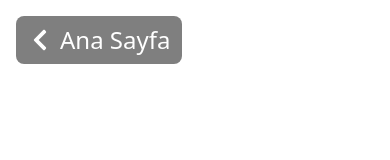
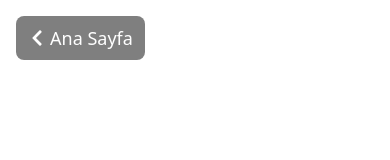
Before and after one commit to belenpartners1/villabelen, a Next.js app: page /catalog in a window 390 px wide. Shown: the top 160 px of the page. Built offline with nearby package versions, Linux system fonts and the light colour scheme.

Commit message:
changed backbutton responsiveness

```diff
--- a/src/components/BackButton.jsx
+++ b/src/components/BackButton.jsx
@@ -9,7 +9,7 @@ const BackButton = () => {
       href="/"
       target="_self"
       rel="noopener noreferrer"
-      className="absolute top-4 left-4 md:top-8 flex items-center gap-2 z-10 bg-black/50 backdrop-blur-md px-3 py-2 text-2xl rounded-lg text-white hover:bg-black/20 transition"
+      className="absolute top-4 left-4 md:top-8 flex items-center gap-1 md:gap-2 z-10 bg-black/50 backdrop-blur-md px-3 py-2 text-lg md:text-2xl rounded-lg text-white hover:bg-black/20 transition"
     >
       <FaChevronLeft />
       <p>Ana Sayfa</p>
--- a/src/components/NavButton.jsx
+++ b/src/components/NavButton.jsx
@@ -5,7 +5,7 @@ const NavButton = ({ href, label }) => {
   return (
     <Link
       href={href}
-      className="group relative flex items-center justify-center md:h-20 h-10 rounded-lg md:rounded-2xl bg-black/20 border border-white/30 backdrop-blur-md text-white md:text-3xl text-lg font-semibold uppercase tracking-wide shadow-lg hover:bg-white/20 hover:scale-[1.02] transition-all duration-300"
+      className="group relative flex items-center justify-center md:h-24 h-10 rounded-lg md:rounded-2xl bg-black/20 border border-white/30 backdrop-blur-md text-white md:text-3xl text-lg font-semibold uppercase tracking-wide shadow-lg hover:bg-white/20 hover:scale-[1.02] transition-all duration-300"
     >
       <span className="z-10  md:text-3xl">{label}</span>
       <div className="absolute inset-0 rounded-lg md:rounded-2xl bg-gradient-to-r from-white/10 to-transparent opacity-0 group-hover:opacity-100 transition-opacity duration-300"></div>
```
